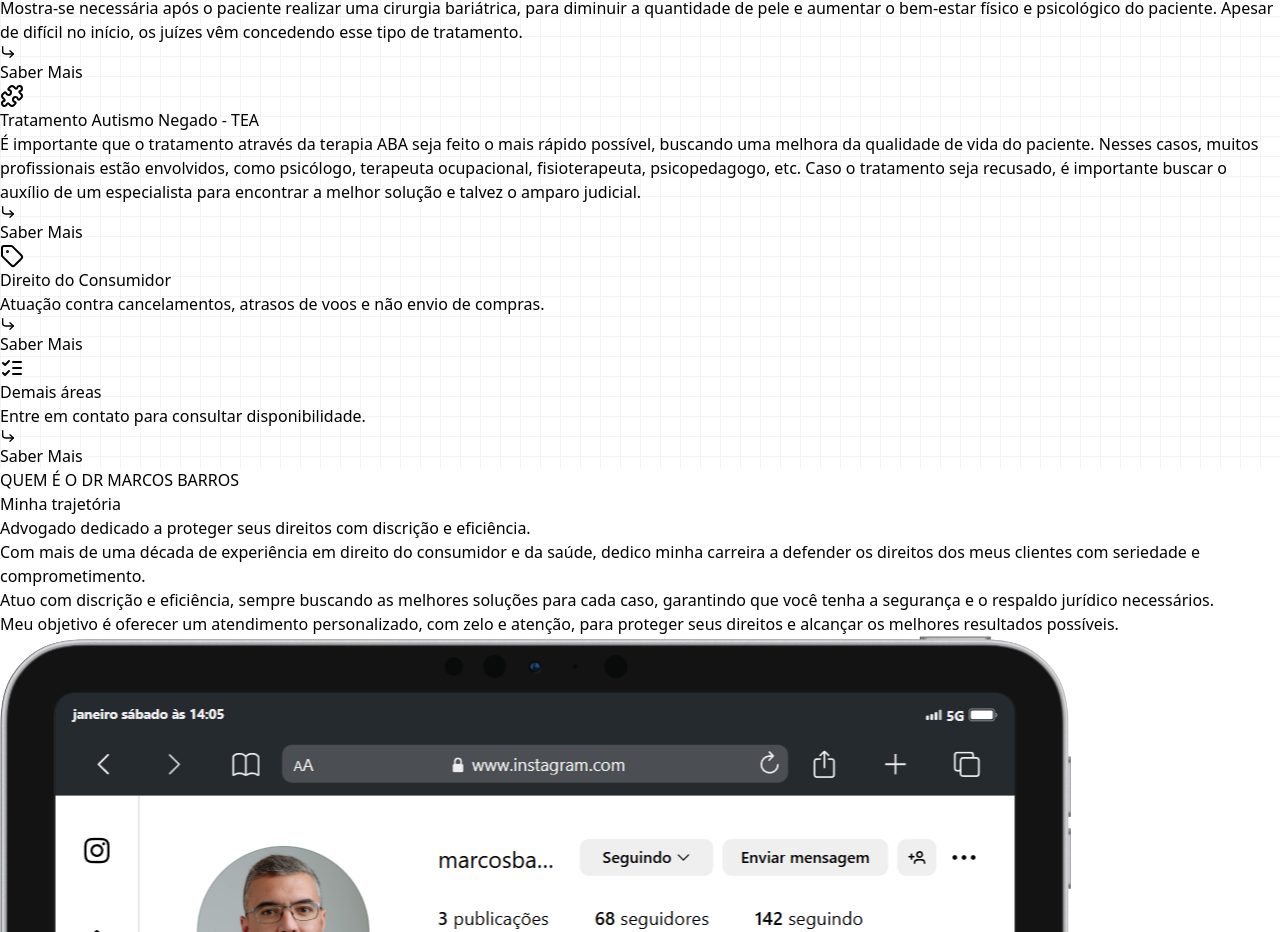
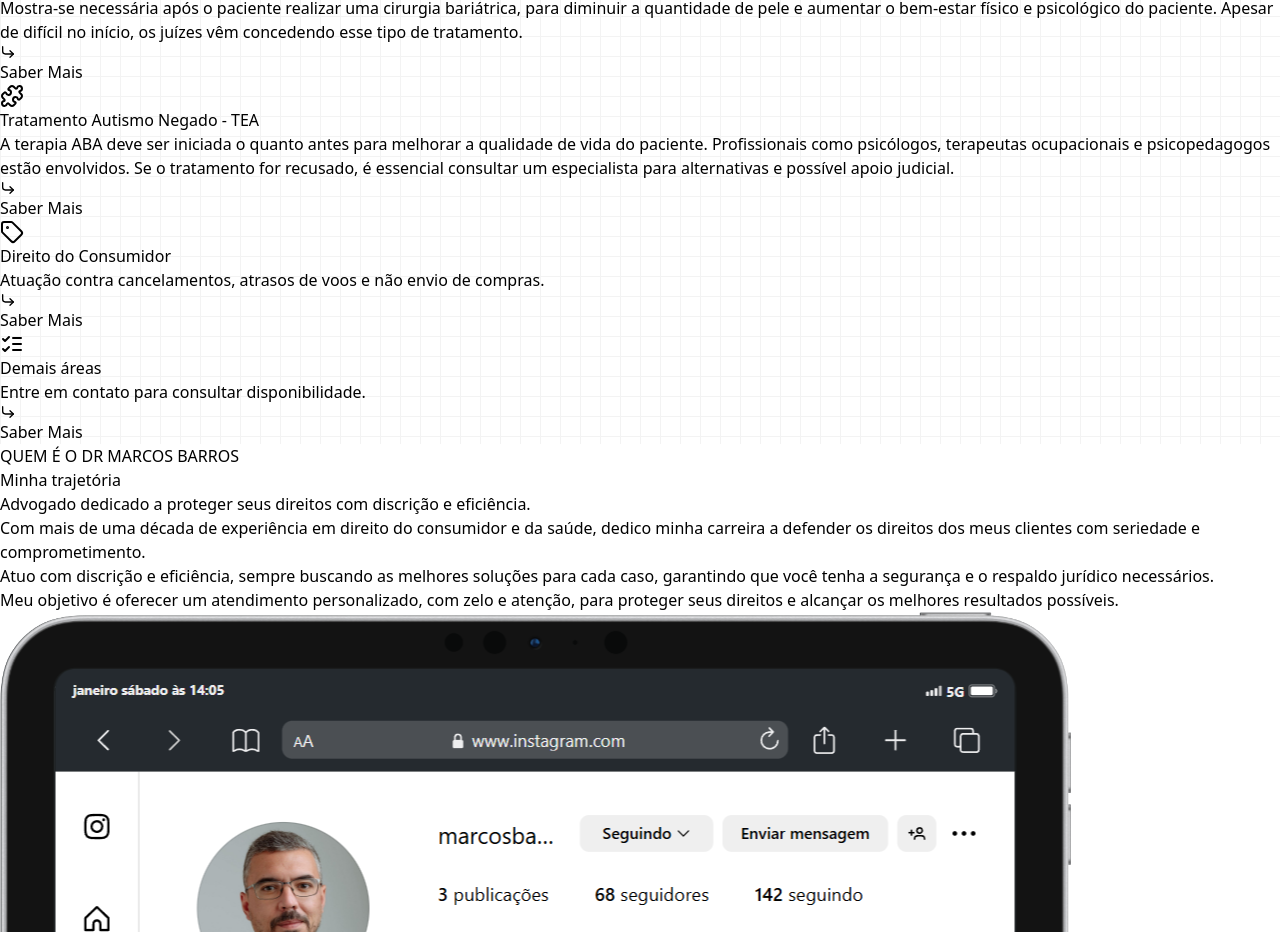
Before and after one commit to EdisonMatos/LP-Marcos-Barros, a React (Vite) app: page / in a window 1280 px wide. Shown: the part 1235-2167 px from the top of the page. Built offline with nearby package versions, Linux system fonts and the light colour scheme; a web font is replaced by a local one.

Commit message:
feat: Encurta texto de features

```diff
--- a/src/content/content.jsx
+++ b/src/content/content.jsx
@@ -354,7 +354,7 @@ const content = {
         img: featuresImg4,
         title: "Tratamento Autismo Negado - TEA",
         subtitle:
-          "É importante que o tratamento através da terapia ABA seja feito o mais rápido possível, buscando uma melhora da qualidade de vida do paciente. Nesses casos, muitos profissionais estão envolvidos, como psicólogo, terapeuta ocupacional, fisioterapeuta, psicopedagogo, etc. Caso o tratamento seja recusado, é importante buscar o auxílio de um especialista para encontrar a melhor solução e talvez o amparo judicial.",
+          "A terapia ABA deve ser iniciada o quanto antes para melhorar a qualidade de vida do paciente. Profissionais como psicólogos, terapeutas ocupacionais e psicopedagogos estão envolvidos. Se o tratamento for recusado, é essencial consultar um especialista para alternativas e possível apoio judicial.",
         description: (
           <div>
             A_Definir
```
